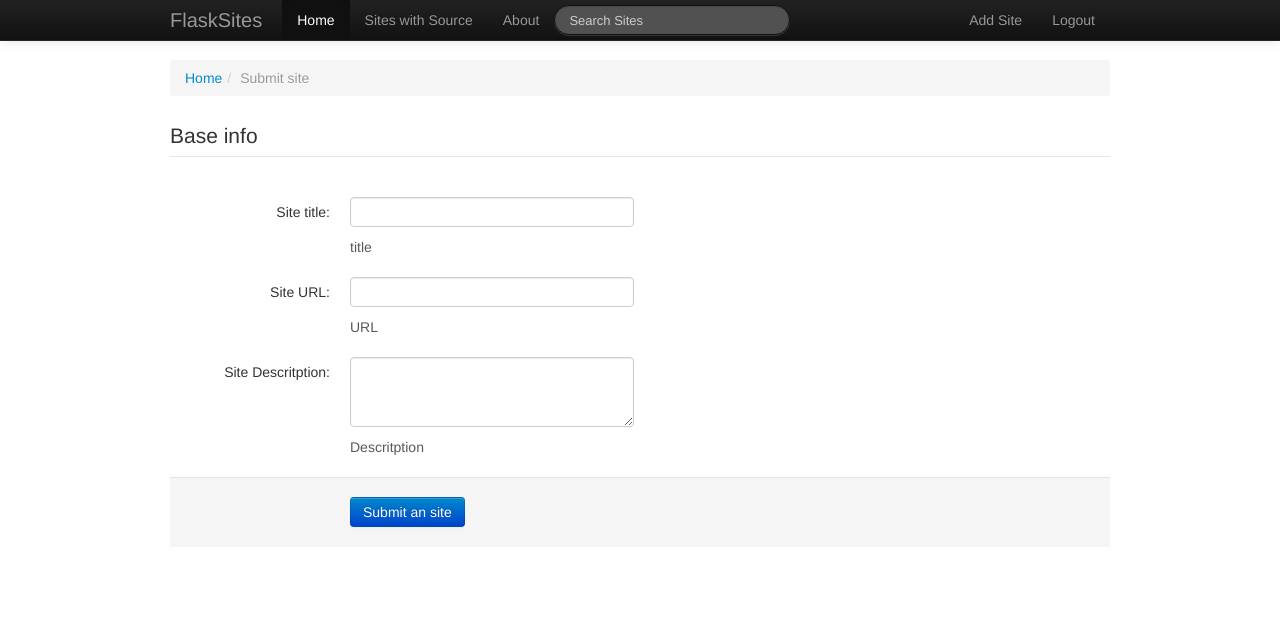
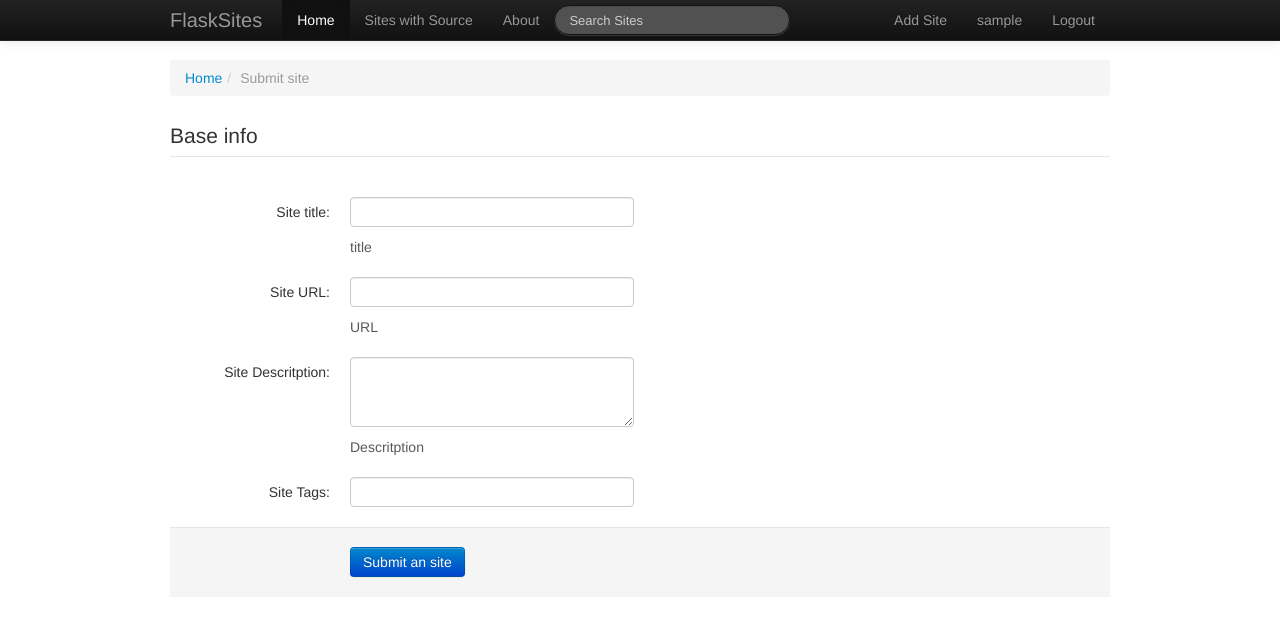
Before and after one commit to mozillazg/flask-sites, a Flask app: page /add in a window 1280 px wide. Shown: the top 618 px of the page. Run offline with Flask 2, Linux system fonts and the light colour scheme; the visitor is signed in with stand-in values (Sample User, id 1).

Commit message:
adjust front end pages.

```diff
--- a/flasksites/app.py
+++ b/flasksites/app.py
@@ -69,12 +69,16 @@ def register():
 def login():
     error = None
     if request.method == 'POST':
-        if request.form['email'] != 'abc@abc.com':
-            error = 'Invalid email'
-        elif request.form['password'] != 'abc':
-            error = 'Invalid password'
+        email = request.form.get('email')
+        password = request.form.get('password')
+        cur = g.db.execute('select username, email from user where '
+                           'email=? and password=?', [email, password])
+        results = cur.fetchall()
+        if not any(results):
+            error = 'Invalid email or password'
         else:
             session['logged_in'] = True
+            session['username'] = results[0][0]
             flash('You were logged in')
             return redirect('/')
     return render_template('login.html', error=error)
@@ -91,6 +95,7 @@ def add_site():
         url = request.form.get('url', '')
         description = request.form.get('description', '')
         source_url = request.form.get('source_url', '')
+        tags = request.form.get('tags', '')
 
         g.db.execute('insert into site (title, url, description, '
                      'source_url, user_id, submit_at) values '
--- a/flasksites/templates/add_site.html
+++ b/flasksites/templates/add_site.html
@@ -21,22 +21,28 @@
         <div class="control-group">
           <label class="control-label" for="site_title">Site title:</label>
           <div class="controls">
-            <input type="text" class="input-xlarge" id="site_title" name="title">
+            <input type="text" class="input-xlarge" id="site_title" name="title" required="required">
             <p class="help-block">title</p>
           </div>
         </div>
         <div class="control-group">
           <label class="control-label" for="site_url">Site URL:</label>
           <div class="controls">
-            <input type="url" class="input-xlarge" id="site_url" name="url">
+            <input type="url" class="input-xlarge" id="site_url" name="url" required="required">
             <p class="help-block">URL</p>
           </div>
         </div>
         <div class="control-group">
           <label class="control-label" for="site_description">Site Descritption:</label>
           <div class="controls">
-            <textarea rows="3" id="site_description" class="input-xlarge"></textarea>
+            <textarea rows="3" id="site_description" class="input-xlarge" required="required"></textarea>
             <p class="help-block">Descritption</p>
+          </div>
+        </div>
+        <div class="control-group">
+          <label class="control-label" for="site_tags">Site Tags:</label>
+          <div class="controls">
+            <input type="text" class="input-xlarge" id="site_tags" name="tags">
           </div>
         </div>
         <!--</fieldset>-->
--- a/flasksites/templates/layout.html
+++ b/flasksites/templates/layout.html
@@ -39,6 +39,7 @@
           <ul class="nav pull-right">
           {% if session.logged_in %}
             <li><a href="{{ url_for('add_site') }}">Add Site</a></li>
+            <li><a href="#">{{ session.username }}</a><li>
             <li><a href="{{ url_for('logout') }}">Logout</a></li>
           {% else %}
             <li><a href="{{ url_for('register') }}">Singup</a></li>
--- a/flasksites/templates/register.html
+++ b/flasksites/templates/register.html
@@ -12,7 +12,7 @@
 
 
 {% block main %}
-  <form class="form-horizontal" action="" method="post">
+  <form class="form-horizontal register" action="" method="post">
     <fieldset>
       <legend>Sign up</legend>
       <div class="control-group">
```
Also changed, not shown: flasksites/templates/login.html (+13 -9 lines).
